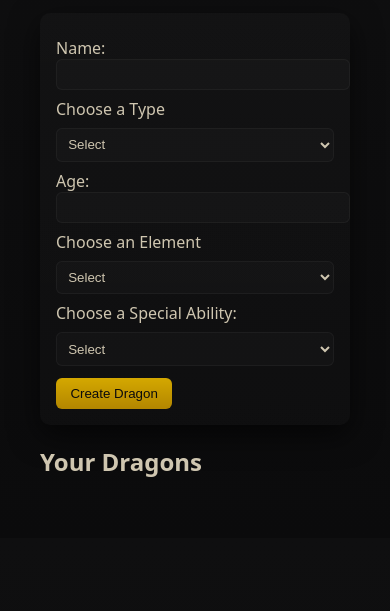
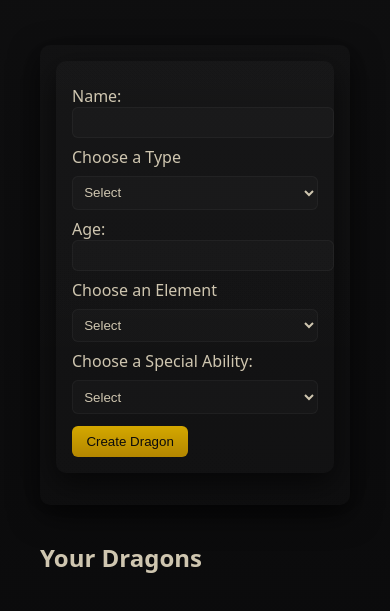
Before and after one commit to tomwalla917/week_seven_capstone, a website built with Vite: page index.html in a window 390 px wide. Shown: the part 151-762 px from the top of the page. Built offline with nearby package versions, Linux system fonts and the light colour scheme.

Commit message:
changed formatting of form and cards

```diff
--- a/index.html
+++ b/index.html
@@ -1,11 +1,13 @@
 <!doctype html>
 <html lang="en">
+
 <head>
   <meta charset="utf-8" />
   <meta name="viewport" content="width=device-width,initial-scale=1" />
   <title>Dragonrealms</title>
   <link rel="stylesheet" href="styles.css" />
 </head>
+
 <body>
   <main>
     <header>
@@ -13,6 +15,8 @@
       <p>Fill the form and create your dragons</p>
     </header>
 
+    <div class="layout">
+      <aside id="form-section" class="card">
         <section id="form-section" class="card">
           <form id="char-form">
             <label>Name: <input name="name" required /></label>
@@ -43,13 +47,16 @@
             </div>
           </form>
         </section>
+      </aside>
 
       <section id="list-section">
         <h2>Your Dragons</h2>
         <div id="dragons" class="grid"></div>
       </section>
+    </div>
   </main>
 
   <script type="module" src="./src/index.js"></script>
 </body>
+
 </html>
--- a/styles.css
+++ b/styles.css
@@ -15,6 +15,28 @@ body {
 main {
     max-width: 900px;
     margin: 0 auto
+}
+
+.layout{
+    display: grid;
+    grid-template-columns: 350px 1fr;
+    gap: 2rem;
+    align-items:start;
+}
+aside {
+  position: sticky;
+  top: 2rem; /* Keeps form visible when scrolling */
+}
+
+/* Make it responsive */
+@media (max-width: 768px) {
+  .layout {
+    grid-template-columns: 1fr; /* Stack on mobile */
+  }
+
+  aside {
+    position: relative;
+  }
 }
 
 .card {
```
Lines whose indentation alone changed are shown as unchanged.
